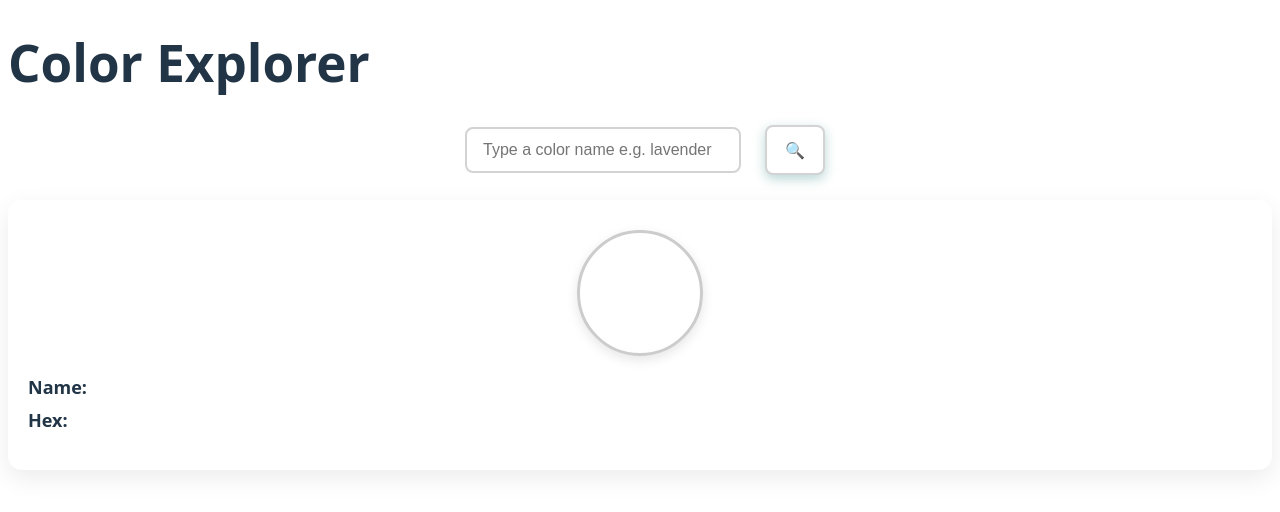
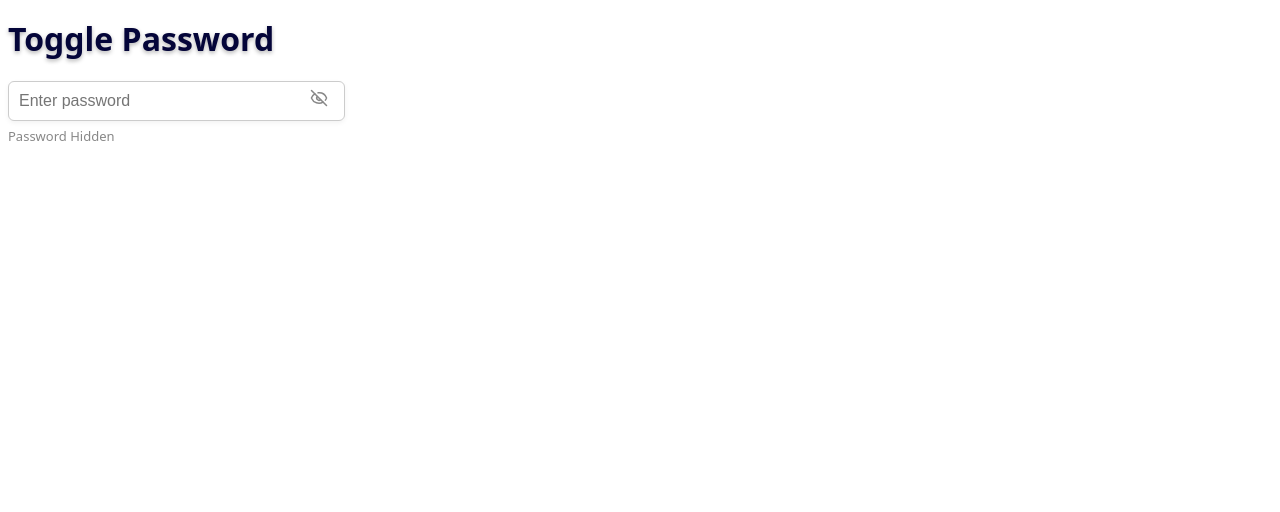
Before and after one commit to RakeshRanjanUIDeveloper/MCR, a React (Vite) app in the folder namastedev-machinecoding-app/: page / in a window 1280 px wide. Shown: the top 512 px of the page. Built offline with nearby package versions, Linux system fonts and the light colour scheme.

Commit message:
code added

```diff
--- a/namastedev-machinecoding-app/package.json
+++ b/namastedev-machinecoding-app/package.json
@@ -10,6 +10,7 @@
     "preview": "vite preview"
   },
   "dependencies": {
+    "lucide-react": "^0.575.0",
     "react": "^19.2.0",
     "react-dom": "^19.2.0",
     "react-icons": "^5.5.0"
--- a/namastedev-machinecoding-app/src/App.jsx
+++ b/namastedev-machinecoding-app/src/App.jsx
@@ -15,6 +15,7 @@ import PasswordStrength from './components/PasswordStrength'
 import ProgressBar from './components/ProgressBar'
 import Sidebar from './components/Sidebar'
 import TabSwitcher from './components/TabSwitcher'
+import TogglePassword from './components/TogglePassword'
 import UserProfile from './components/UserProfile'
 function App() {
   const items = [
@@ -52,8 +53,9 @@ function App() {
       <PasswordStrength />
       <CopyClipboard />
       <FocusInput />
-      <AutoSaveInput />*/}
-      <ColorExplorer />
+      <AutoSaveInput />
+      <ColorExplorer />*/}
+      <TogglePassword />
     </>
   )
 }
--- /dev/null
+++ b/namastedev-machinecoding-app/src/components/TogglePassword.jsx
@@ -0,0 +1,39 @@
+import React, { useState } from "react";
+import { Eye, EyeOff } from "lucide-react";
+
+function TogglePassword() {
+    const [enteredValue, setEnteredValue] = useState('');
+    const [isVisible, setIsVisible] = useState(false);
+
+    const handleTogglePassword = () => {
+        setIsVisible(prev => !prev);
+    };
+
+    return (
+        <div className="container">
+            <h1 className="title">Toggle Password</h1>
+            <div className="password-wrapper">
+                <input
+                    type={isVisible ? "text" : "password"}
+                    placeholder="Enter password"
+                    className="password-input"
+                    data-testid="password-input"
+                    value={enteredValue}
+                    onChange={(e) => setEnteredValue(e.target.value)}
+                />
+                <span
+                    className="icon"
+                    data-testid="toggle-icon"
+                    onClick={handleTogglePassword}
+                >
+                    {isVisible ? <Eye size={18} /> : <EyeOff size={18} />}
+                </span>
+            </div>
+            <span className="visibility-label">
+                Password {isVisible ? 'Visible' : 'Hidden'}
+            </span>
+        </div>
+    );
+}
+
+export default TogglePassword;
--- a/namastedev-machinecoding-app/src/index.css
+++ b/namastedev-machinecoding-app/src/index.css
@@ -197,3 +197,42 @@ input[type="text"] {
   margin-top: 20px;
   font-size: 16px;
 }
+
+.password-wrapper {
+  position: relative;
+  width: 290px;
+}
+
+input[type="password"],
+input[type="text"] {
+  width: 100%;
+  padding: 10px 35px 10px 10px;
+  font-size: 16px;
+  border: 1px solid #ccc;
+  border-radius: 6px;
+  outline: none;
+  box-shadow: 0 2px 5px rgba(0, 0, 0, 0.05);
+  background-color: white;
+}
+
+.icon {
+  position: absolute;
+  right: -30px;
+  top: 50%;
+  transform: translateY(-50%);
+  cursor: pointer;
+  color: #888;
+}
+
+.icon:hover {
+  color: #000;
+}
+
+.visibility-label {
+  display: block;
+  margin-top: 6px;
+  font-size: 13px;
+  color: #888;
+  text-align: left;
+  width: 280px;
+}
```
Also changed, not shown: 1 other file (tests, documents, lock files or other folders).
